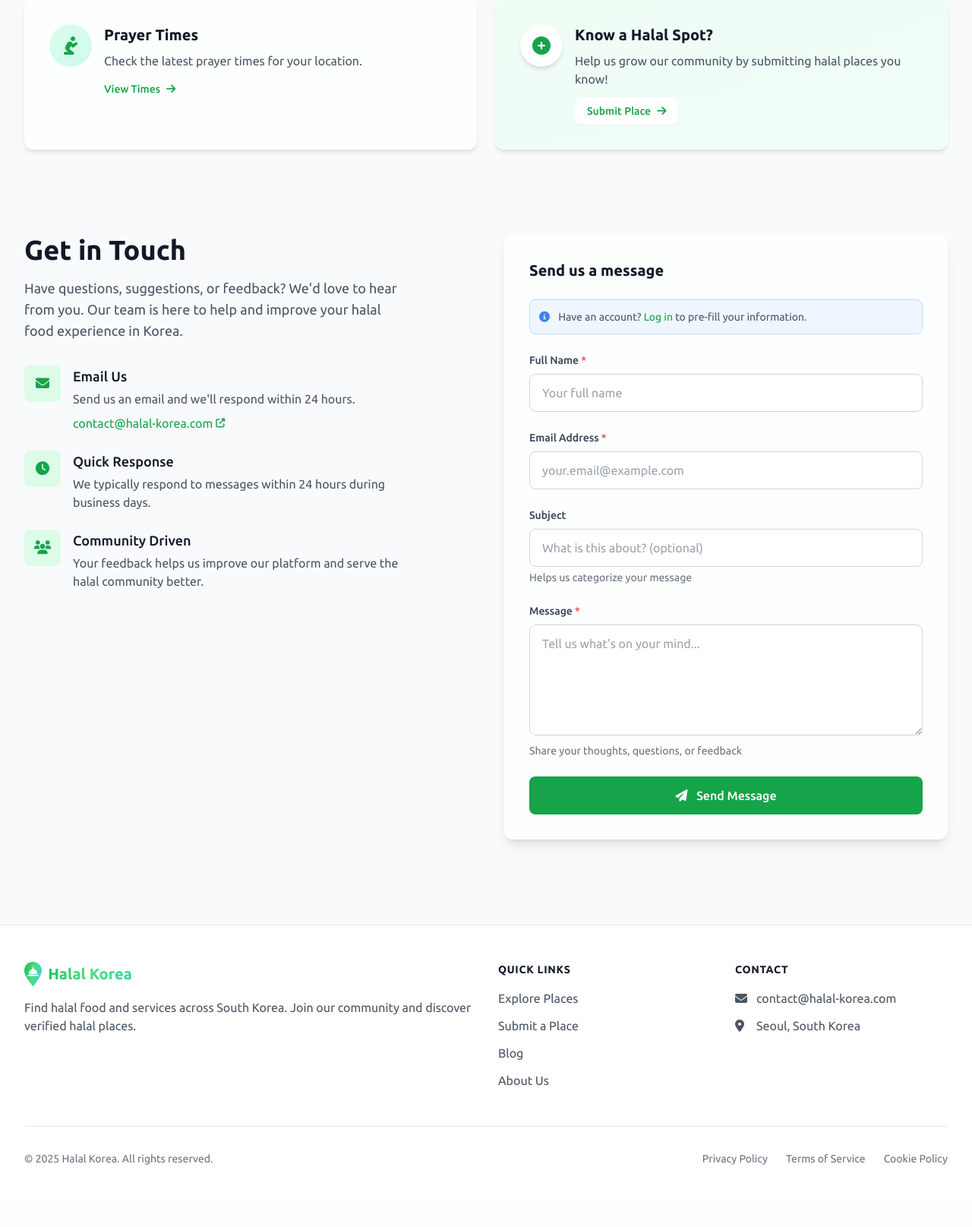
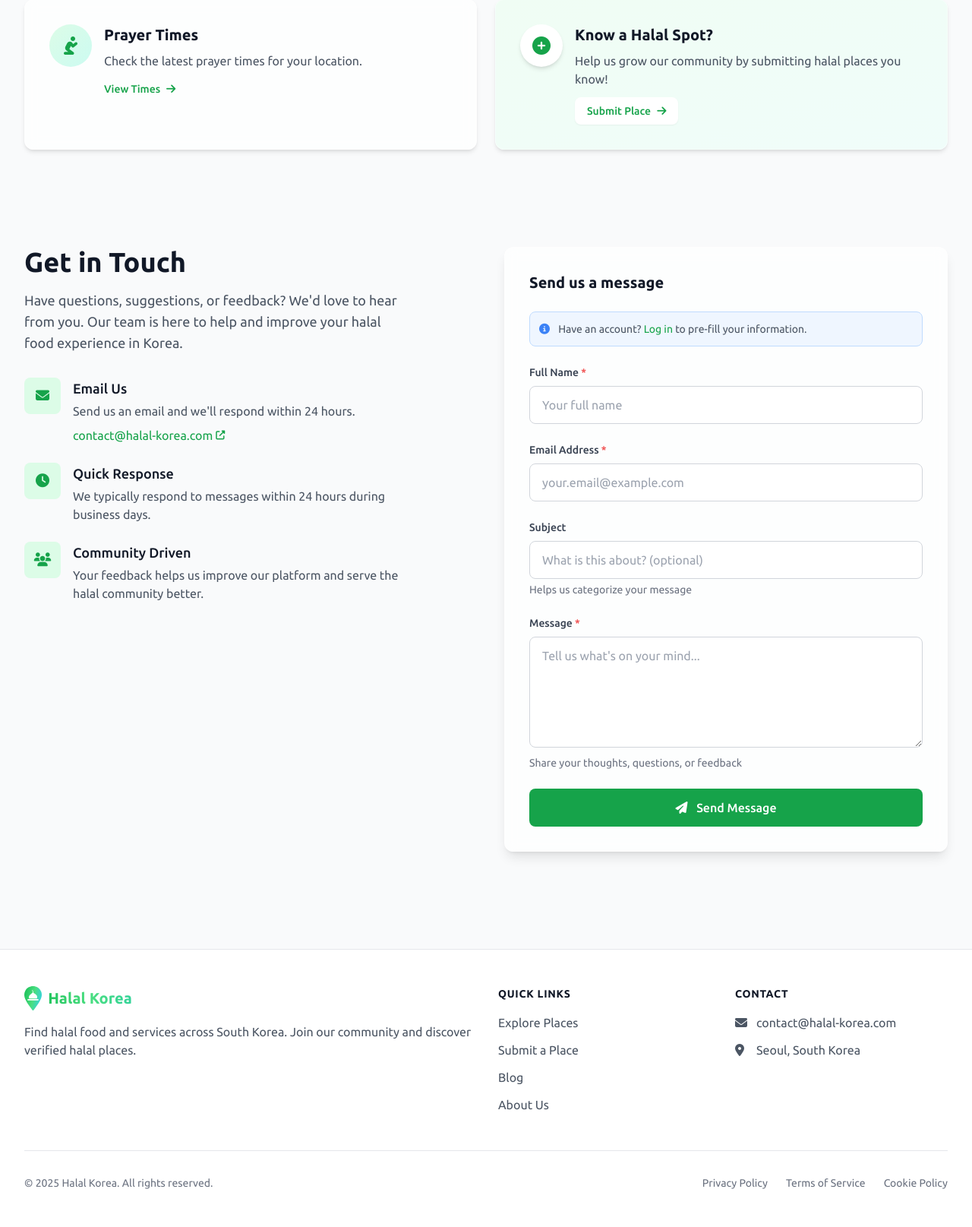
Before and after one commit to JavohirMX/halal-korea, a Django app: page / in a window 1280 px wide. Shown: the part 1831-3446 px from the top of the page at 76% size. Before the commit the page ends 3364 px from the top, so only its background shows below. Run offline with Django 5.2, Linux system fonts and the light colour scheme; data comes from the database, SQL or seed files in the repository; data that the repository does not hold is empty; some libraries are stand-ins or nearby versions.

Commit message:
style(contact): enhance accessibility and layout of contact section

```diff
--- a/contact/templates/contact/section.html
+++ b/contact/templates/contact/section.html
@@ -1,24 +1,24 @@
 {% load i18n %}
 
 <!-- Contact Section -->
-<section id="contact-section" class="py-8 sm:py-12 lg:py-16">
+<section id="contact-section" aria-labelledby="contact-title" class="py-12 sm:py-16 lg:py-20 bg-gray-50 dark:bg-gray-800/50">
     <div class="max-w-7xl mx-auto px-4 sm:px-6 lg:px-8">
-        <div class="lg:grid lg:grid-cols-2 lg:gap-12">
+        <div class="lg:grid lg:grid-cols-2 lg:gap-12 items-start">
             <!-- Contact Info -->
             <div class="mb-8 lg:mb-0">
                 <div class="max-w-lg">
-                    <h2 class="text-2xl sm:text-3xl font-bold text-gray-900 dark:text-white lg:text-4xl">
+                    <h2 id="contact-title" class="text-2xl sm:text-3xl lg:text-4xl font-bold text-gray-900 dark:text-white mb-4">
                         {% trans "Get in Touch" %}
                     </h2>
-                    <p class="mt-3 sm:mt-4 text-base sm:text-lg text-gray-600 dark:text-gray-300">
+                    <p class="mt-3 sm:mt-4 text-base sm:text-lg text-gray-600 dark:text-gray-300 leading-relaxed">
                         {% trans "Have questions, suggestions, or feedback? We'd love to hear from you. Our team is here to help and improve your halal food experience in Korea." %}
                     </p>
 
-                    <div class="mt-6 sm:mt-8 space-y-4 sm:space-y-6">
+                    <div class="mt-6 sm:mt-8 space-y-4 sm:space-y-6" role="list">
                         <!-- Email -->
-                        <div class="flex items-start">
+                        <div class="flex items-start" role="listitem">
                             <div class="flex-shrink-0">
-                                <div class="w-10 h-10 sm:w-12 sm:h-12 bg-primary-100 dark:bg-primary-900/50 rounded-lg flex items-center justify-center">
+                                <div class="w-10 h-10 sm:w-12 sm:h-12 bg-primary-100 dark:bg-primary-900/50 rounded-lg flex items-center justify-center" aria-hidden="true">
                                     <i class="fas fa-envelope text-primary-600 dark:text-primary-400 text-base sm:text-lg"></i>
                                 </div>
                             </div>
@@ -30,17 +30,18 @@
                                     {% trans "Send us an email and we'll respond within 24 hours." %}
                                 </p>
                                 <a href="mailto:{{ STATIC_INFO.email }}"
-                                   class="mt-2 inline-flex items-center text-sm sm:text-base text-primary-600 dark:text-primary-400 hover:text-primary-500 break-all">
+                                   class="mt-2 inline-flex items-center text-sm sm:text-base text-primary-600 dark:text-primary-400 hover:text-primary-500 transition-colors focus:outline-none focus:ring-2 focus:ring-primary-500 focus:ring-offset-2 dark:focus:ring-offset-gray-900 rounded break-all"
+                                   aria-label="{% trans 'Send email to' %} {{ STATIC_INFO.email }}">
                                     {{ STATIC_INFO.email }}
-                                    <i class="fas fa-external-link-alt ml-1 text-xs flex-shrink-0"></i>
+                                    <i class="fas fa-external-link-alt ml-1 text-xs flex-shrink-0" aria-hidden="true"></i>
                                 </a>
                             </div>
                         </div>
 
                         <!-- Response Time -->
-                        <div class="flex items-start">
+                        <div class="flex items-start" role="listitem">
                             <div class="flex-shrink-0">
-                                <div class="w-10 h-10 sm:w-12 sm:h-12 bg-primary-100 dark:bg-primary-900/50 rounded-lg flex items-center justify-center">
+                                <div class="w-10 h-10 sm:w-12 sm:h-12 bg-primary-100 dark:bg-primary-900/50 rounded-lg flex items-center justify-center" aria-hidden="true">
                                     <i class="fas fa-clock text-primary-600 dark:text-primary-400 text-base sm:text-lg"></i>
                                 </div>
                             </div>
@@ -55,9 +56,9 @@
                         </div>
 
                         <!-- Community -->
-                        <div class="flex items-start">
+                        <div class="flex items-start" role="listitem">
                             <div class="flex-shrink-0">
-                                <div class="w-10 h-10 sm:w-12 sm:h-12 bg-primary-100 dark:bg-primary-900/50 rounded-lg flex items-center justify-center">
+                                <div class="w-10 h-10 sm:w-12 sm:h-12 bg-primary-100 dark:bg-primary-900/50 rounded-lg flex items-center justify-center" aria-hidden="true">
                                     <i class="fas fa-users text-primary-600 dark:text-primary-400 text-base sm:text-lg"></i>
                                 </div>
                             </div>
@@ -76,17 +77,18 @@
 
             <!-- Contact Form -->
             <div>
-                <div class="glass-card rounded-xl shadow-lg p-5 sm:p-6 lg:p-8">
+                <div class="glass-card rounded-xl shadow-lg p-5 sm:p-6 lg:p-8 min-h-[400px]">
                     <h3 class="text-lg sm:text-xl font-semibold text-gray-900 dark:text-white mb-4 sm:mb-6">
                         {% trans "Send us a message" %}
                     </h3>
 
-                    <!-- Form Container -->
-                    <div id="contact-form-container">
-                        <!-- Form will be loaded here via AJAX -->
-                        <div class="text-center py-6 sm:py-8">
-                            <i class="fas fa-spinner fa-spin text-xl sm:text-2xl text-gray-400 mb-3 sm:mb-4"></i>
+                    <!-- Form Container with fixed height to prevent layout shift -->
+                    <div id="contact-form-container" class="transition-opacity duration-300">
+                        <!-- Loading State -->
+                        <div class="text-center py-6 sm:py-8" role="status" aria-live="polite">
+                            <div class="inline-block animate-spin rounded-full h-8 w-8 border-b-2 border-primary-600 dark:border-primary-400 mb-3 sm:mb-4" aria-hidden="true"></div>
                             <p class="text-sm sm:text-base text-gray-500 dark:text-gray-400">{% trans "Loading contact form..." %}</p>
+                            <span class="sr-only">{% trans "Loading" %}</span>
                         </div>
                     </div>
                 </div>
@@ -102,18 +104,39 @@ document.addEventListener('DOMContentLoaded', function() {
 });
 
 function loadContactForm() {
+    const container = document.getElementById('contact-form-container');
+
     fetch('{% url "contact:get_form_html" %}')
-        .then(response => response.json())
+        .then(response => {
+            if (!response.ok) {
+                throw new Error('Network response was not ok');
+            }
+            return response.json();
+        })
         .then(data => {
-            document.getElementById('contact-form-container').innerHTML = data.html;
-            initializeContactForm();
+            // Smooth fade transition
+            container.style.opacity = '0';
+            setTimeout(() => {
+                container.innerHTML = data.html;
+                container.style.opacity = '1';
+                initializeContactForm();
+            }, 150);
         })
         .catch(error => {
             console.error('Error loading contact form:', error);
-            document.getElementById('contact-form-container').innerHTML =
-                `<div class="text-center py-6 sm:py-8">
-                    <i class="fas fa-exclamation-triangle text-xl sm:text-2xl text-red-400 mb-3 sm:mb-4"></i>
-                    <p class="text-sm sm:text-base text-red-500 dark:text-red-400">{% trans "Error loading contact form. Please refresh the page." %}</p>
+            container.innerHTML =
+                `<div class="text-center py-6 sm:py-8" role="alert">
+                    <svg class="mx-auto h-12 w-12 text-red-400 mb-3 sm:mb-4" fill="none" stroke="currentColor" viewBox="0 0 24 24" aria-hidden="true">
+                        <path stroke-linecap="round" stroke-linejoin="round" stroke-width="2" d="M12 9v2m0 4h.01m-6.938 4h13.856c1.54 0 2.502-1.667 1.732-3L13.732 4c-.77-1.333-2.694-1.333-3.464 0L3.34 16c-.77 1.333.192 3 1.732 3z"/>
+                    </svg>
+                    <p class="text-sm sm:text-base text-red-600 dark:text-red-400 font-medium">{% trans "Error loading contact form." %}</p>
+                    <button onclick="loadContactForm()"
+                            class="mt-3 inline-flex items-center px-4 py-2 border border-transparent text-sm font-medium rounded-md text-white bg-primary-600 hover:bg-primary-700 focus:outline-none focus:ring-2 focus:ring-offset-2 focus:ring-primary-500 transition-colors">
+                        <svg class="mr-2 h-4 w-4" fill="none" stroke="currentColor" viewBox="0 0 24 24">
+                            <path stroke-linecap="round" stroke-linejoin="round" stroke-width="2" d="M4 4v5h.582m15.356 2A8.001 8.001 0 004.582 9m0 0H9m11 11v-5h-.581m0 0a8.003 8.003 0 01-15.357-2m15.357 2H15"/>
+                        </svg>
+                        {% trans "Retry" %}
+                    </button>
                 </div>`;
         });
 }
@@ -158,8 +181,10 @@ function initializeContactForm() {
                 // Reset form
                 form.reset();
 
-                // Scroll to success message
-                successDiv.scrollIntoView({ behavior: 'smooth', block: 'center' });
+                // Scroll to success message smoothly
+                setTimeout(() => {
+                    successDiv.scrollIntoView({ behavior: 'smooth', block: 'center' });
+                }, 100);
             } else {
                 // Show field errors
                 if (data.field_errors) {
@@ -170,8 +195,10 @@ function initializeContactForm() {
                 document.getElementById('error-message').textContent = data.error;
                 showMessage(errorDiv);
 
-                // Scroll to error message
-                errorDiv.scrollIntoView({ behavior: 'smooth', block: 'center' });
+                // Scroll to error message smoothly
+                setTimeout(() => {
+                    errorDiv.scrollIntoView({ behavior: 'smooth', block: 'center' });
+                }, 100);
             }
         })
         .catch(error => {
@@ -187,26 +214,32 @@ function initializeContactForm() {
 
 function setSubmitButtonLoading(loading) {
     const submitBtn = document.getElementById('contact-submit-btn');
+    if (!submitBtn) return;
+
     const submitText = submitBtn.querySelector('.submit-text');
     const loadingText = submitBtn.querySelector('.loading-text');
 
     if (loading) {
         submitBtn.disabled = true;
-        submitText.classList.add('hidden');
-        loadingText.classList.remove('hidden');
+        submitBtn.classList.add('opacity-75', 'cursor-not-allowed');
+        if (submitText) submitText.classList.add('hidden');
+        if (loadingText) loadingText.classList.remove('hidden');
     } else {
         submitBtn.disabled = false;
-        submitText.classList.remove('hidden');
-        loadingText.classList.add('hidden');
+        submitBtn.classList.remove('opacity-75', 'cursor-not-allowed');
+        if (submitText) submitText.classList.remove('hidden');
+        if (loadingText) loadingText.classList.add('hidden');
     }
 }
 
 function showMessage(element) {
+    if (!element) return;
     element.classList.remove('hidden');
     element.classList.add('animate-fade-in');
 }
 
 function hideMessage(element) {
+    if (!element) return;
     element.classList.add('hidden');
     element.classList.remove('animate-fade-in');
 }
@@ -217,6 +250,13 @@ function showFieldErrors(fieldErrors) {
         if (errorElement && errors.length > 0) {
             errorElement.textContent = errors[0];
             errorElement.classList.remove('hidden');
+
+            // Add error styling to input
+            const input = document.querySelector(`[name="${field}"]`);
+            if (input) {
+                input.classList.add('border-red-500', 'dark:border-red-500');
+                input.classList.remove('border-gray-300', 'dark:border-gray-600');
+            }
         }
     }
 }
@@ -227,16 +267,48 @@ function clearFieldErrors() {
         element.classList.add('hidden');
         element.textContent = '';
     });
+
+    // Remove error styling from all inputs
+    const inputs = document.querySelectorAll('input, textarea, select');
+    inputs.forEach(input => {
+        input.classList.remove('border-red-500', 'dark:border-red-500');
+        input.classList.add('border-gray-300', 'dark:border-gray-600');
+    });
 }
 </script>
 
 <style>
 @keyframes fade-in {
-    from { opacity: 0; transform: translateY(10px); }
-    to { opacity: 1; transform: translateY(0); }
+    from {
+        opacity: 0;
+        transform: translateY(10px);
+    }
+    to {
+        opacity: 1;
+        transform: translateY(0);
+    }
 }
 
 .animate-fade-in {
     animation: fade-in 0.3s ease-out;
 }
+
+/* Smooth transition for form container */
+#contact-form-container {
+    transition: opacity 0.3s ease-in-out;
+}
+
+/* Loading spinner animation */
+@keyframes spin {
+    from {
+        transform: rotate(0deg);
+    }
+    to {
+        transform: rotate(360deg);
+    }
+}
+
+.animate-spin {
+    animation: spin 1s linear infinite;
+}
 </style>
```
